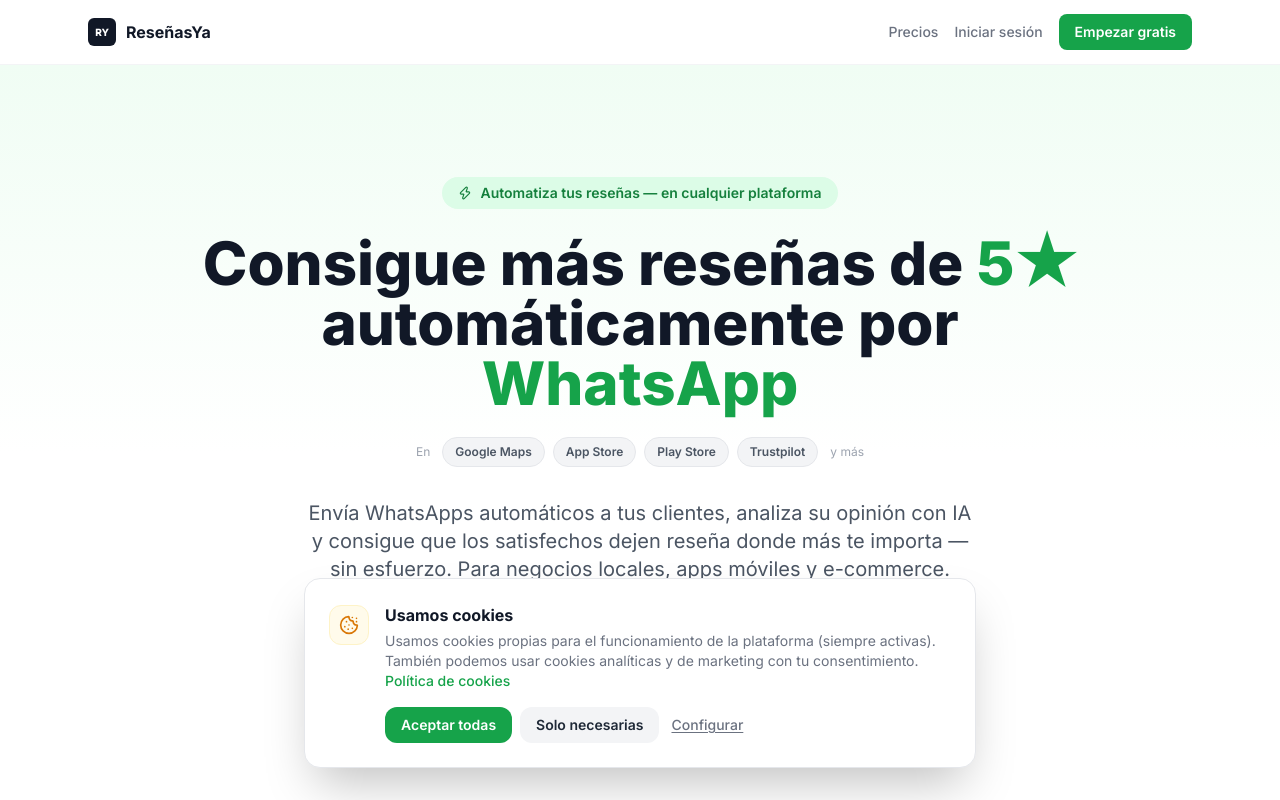
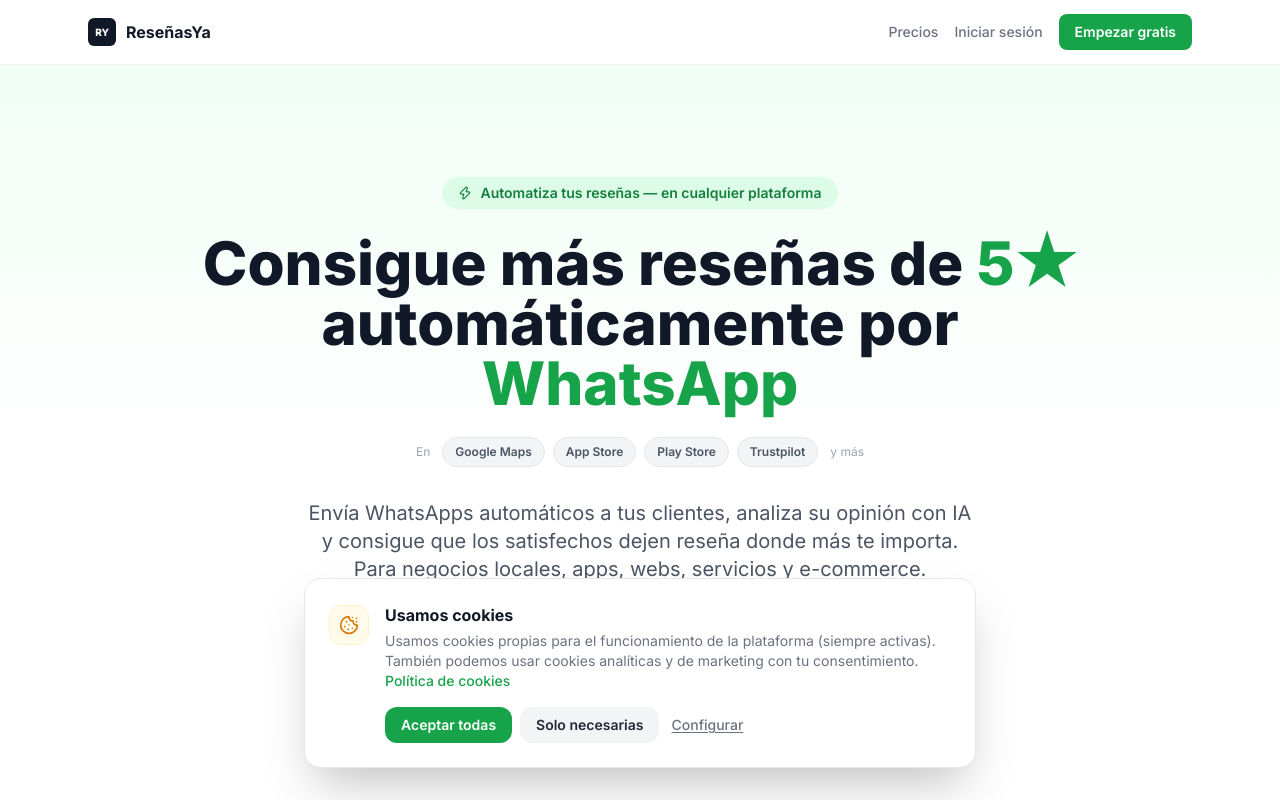
Before and after one commit to aritzalorono-max/resenas-saas, a Next.js app: page / in a window 1280 px wide. Shown: the top 800 px of the page. Built offline with nearby package versions, Linux system fonts and the light colour scheme; no server answers.

Commit message:
Fix hero subtitle: remove em dash line break, expand business types
https://claude.ai/code/session_01WjS2FuKJActHGguVfKkyxY

```diff
--- a/src/app/page.tsx
+++ b/src/app/page.tsx
@@ -492,9 +492,9 @@ export default function LandingPage() {
             </div>
 
             <p className="text-lg lg:text-xl text-gray-600 mb-10 max-w-2xl mx-auto leading-relaxed">
-              Envía WhatsApps automáticos a tus clientes, analiza su opinión con IA y
-              consigue que los satisfechos dejen reseña donde más te importa — sin esfuerzo.
-              Para negocios locales, apps móviles y e-commerce.
+              Envía WhatsApps automáticos a tus clientes, analiza su opinión con IA y consigue
+              que los satisfechos dejen reseña donde más te importa.
+              Para negocios locales, apps, webs, servicios y e-commerce.
             </p>
             <div className="flex flex-col sm:flex-row gap-4 justify-center">
               <Link
```
